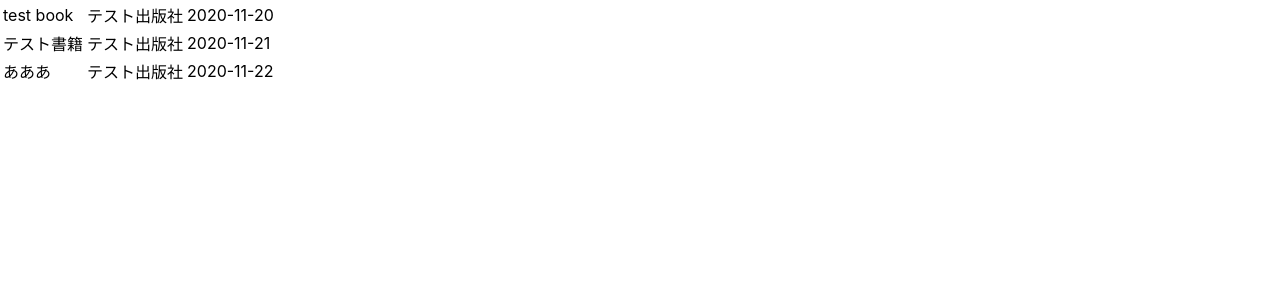
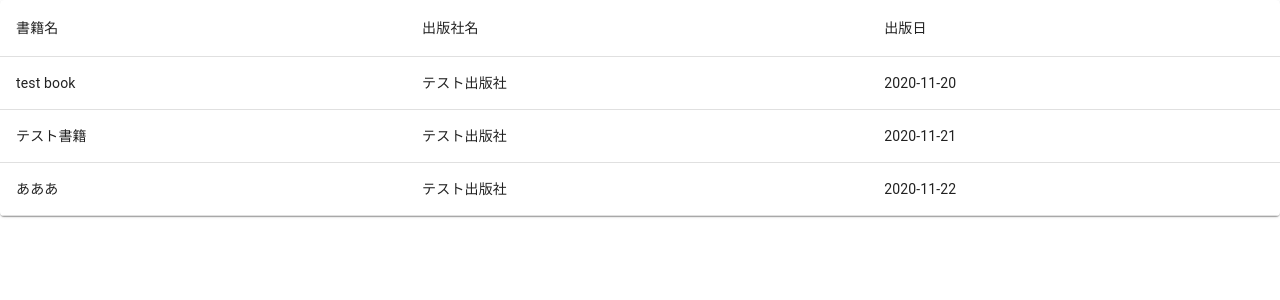
Before and after one commit to h-ueno2/micronaut_sample, a React (Create React App) app in the folder client/: page / in a window 1280 px wide. Shown: the top 300 px of the page. Built offline with nearby package versions, Linux system fonts and the light colour scheme.

Commit message:
materialを導入

```diff
--- a/client/package.json
+++ b/client/package.json
@@ -3,6 +3,7 @@
   "version": "0.1.0",
   "private": true,
   "dependencies": {
+    "@material-ui/core": "^4.11.1",
     "@testing-library/jest-dom": "^5.11.4",
     "@testing-library/react": "^11.1.0",
     "@testing-library/user-event": "^12.1.10",
--- a/client/src/components/BookTable.tsx
+++ b/client/src/components/BookTable.tsx
@@ -1,6 +1,11 @@
 import React from "react";
 import { BookData } from "types/BookData";
+import Paper from "@material-ui/core/Paper";
 import BookTableRow from "./BookTableRow";
+import TableContainer from "@material-ui/core/TableContainer";
+import Table from "@material-ui/core/Table";
+import TableHead from "@material-ui/core/TableHead";
+import TableBody from "@material-ui/core/TableBody";
 
 const dammyData: BookData[] = [
   {
@@ -26,12 +31,24 @@ const dammyData: BookData[] = [
 const BookTable = () => {
   const bookDatas = dammyData;
   const bookDataRows = bookDatas.map((b) => {
-    return <BookTableRow book={b} />;
+    return <BookTableRow key={b.id} book={b} />;
   });
+
+  const columns: BookData = {
+    id: 0,
+    name: "書籍名",
+    publisher: "出版社名",
+    publication_date: "出版日",
+  };
+  const columnsRow = <BookTableRow book={columns} />;
+
   return (
-    <div>
-      <table>{bookDataRows}</table>
-    </div>
+    <TableContainer component={Paper}>
+      <Table>
+        <TableHead>{columnsRow}</TableHead>
+        <TableBody>{bookDataRows}</TableBody>
+      </Table>
+    </TableContainer>
   );
 };
 
--- a/client/src/components/BookTableRow.tsx
+++ b/client/src/components/BookTableRow.tsx
@@ -1,5 +1,7 @@
 import React from "react";
 import { BookData } from "types/BookData";
+import TableRow from "@material-ui/core/TableRow";
+import TableCell from "@material-ui/core/TableCell";
 
 type BookTableRowProps = {
   book: BookData;
@@ -7,11 +9,11 @@ type BookTableRowProps = {
 
 const BookTableRow = (props: BookTableRowProps) => {
   return (
-    <tr>
-      <td>{props.book.name}</td>
-      <td>{props.book.publisher}</td>
-      <td>{props.book.publication_date}</td>
-    </tr>
+    <TableRow>
+      <TableCell>{props.book.name}</TableCell>
+      <TableCell>{props.book.publisher}</TableCell>
+      <TableCell>{props.book.publication_date}</TableCell>
+    </TableRow>
   );
 };
 
```
Also changed, not shown: 2 other files (tests, documents, lock files or other folders).
